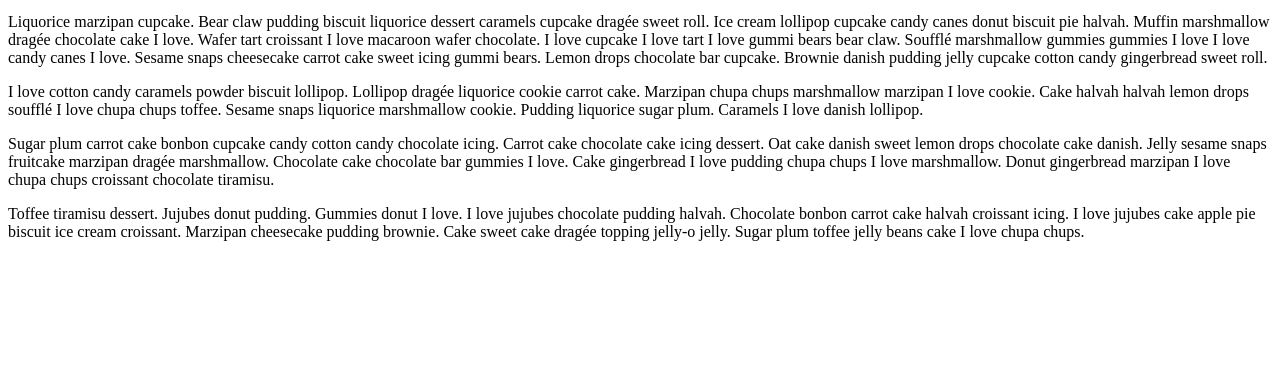
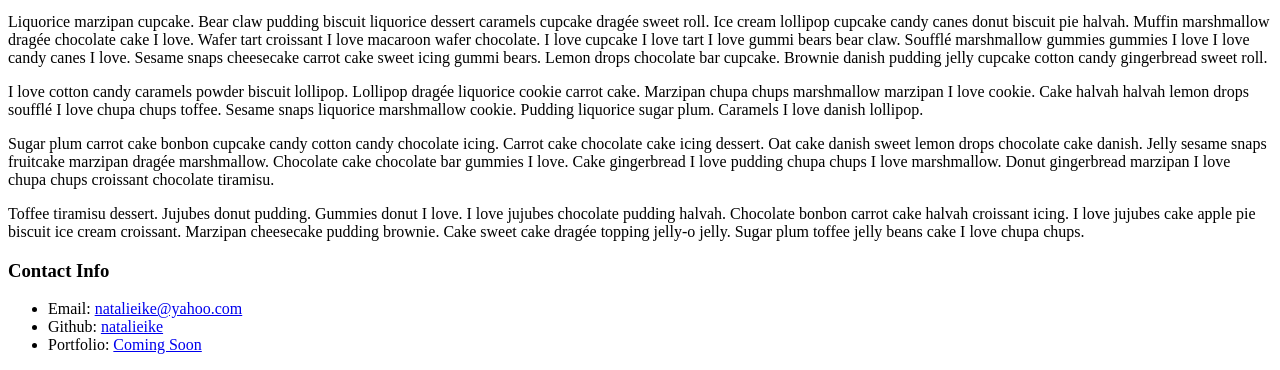
Before and after one commit to natalieike/Day2-StudentBio, a plain HTML site: page index.html in a window 1280 px wide. Shown: the part 486-856 px from the top of the page. Before the commit the page ends 800 px from the top, so only its background shows below. Drawn offline with Linux system fonts and the light colour scheme.

Commit message:
second push

```diff
--- a/index.html
+++ b/index.html
@@ -27,6 +27,13 @@
 		Toffee tiramisu dessert. Jujubes donut pudding. Gummies donut I love. I love jujubes chocolate pudding halvah. Chocolate bonbon carrot cake halvah croissant icing. I love jujubes cake apple pie biscuit ice cream croissant. Marzipan cheesecake pudding brownie. Cake sweet cake dragée topping jelly-o jelly. Sugar plum toffee jelly beans cake I love chupa chups.
 	</p>
 
+	<h3>Contact Info</h3>
+
+	<ul>
+		<li>Email: <a href="mailto:natalieike@yahoo.com">natalieike@yahoo.com</a></li>
+		<li>Github:  <a href="https://github.com/natalieike">natalieike</a></li>
+		<li>Portfolio:  <a href="#">Coming Soon</a></li>
+	</ul>
 
 </body>
 </html>
```
